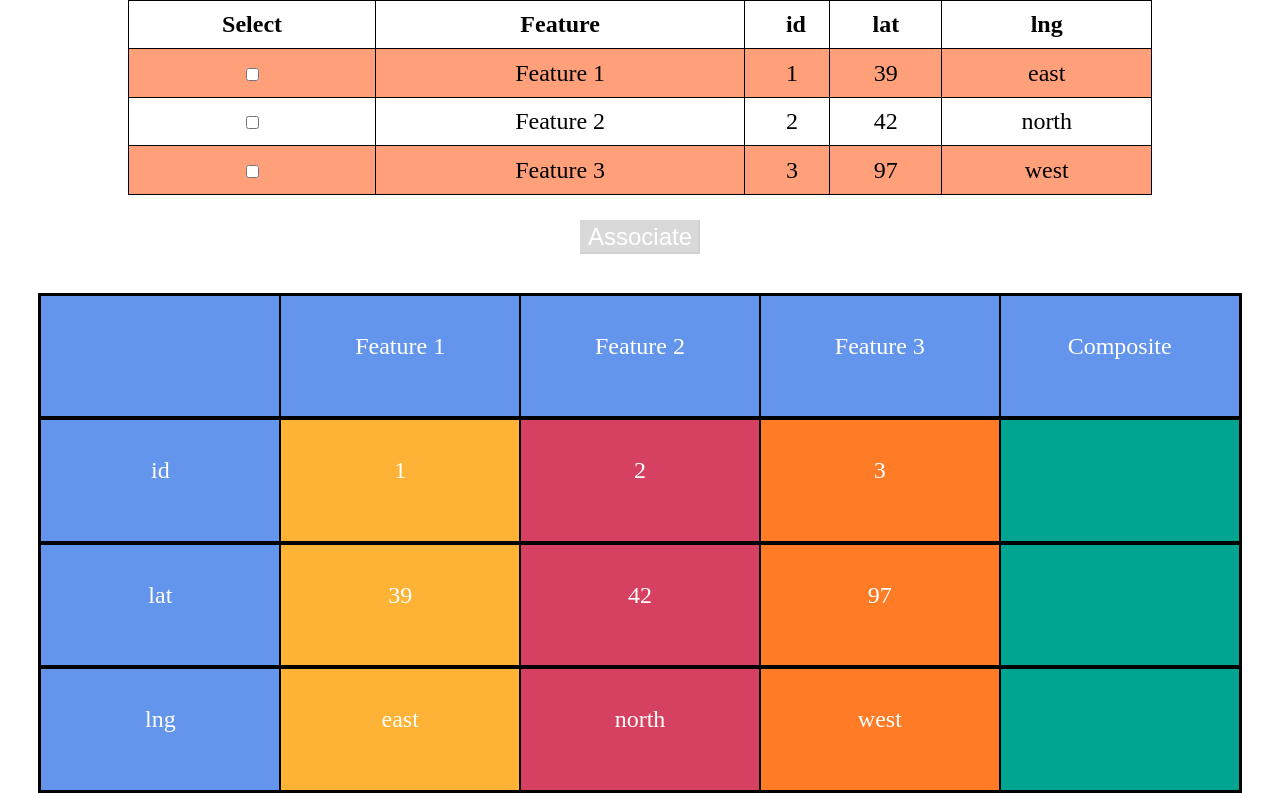
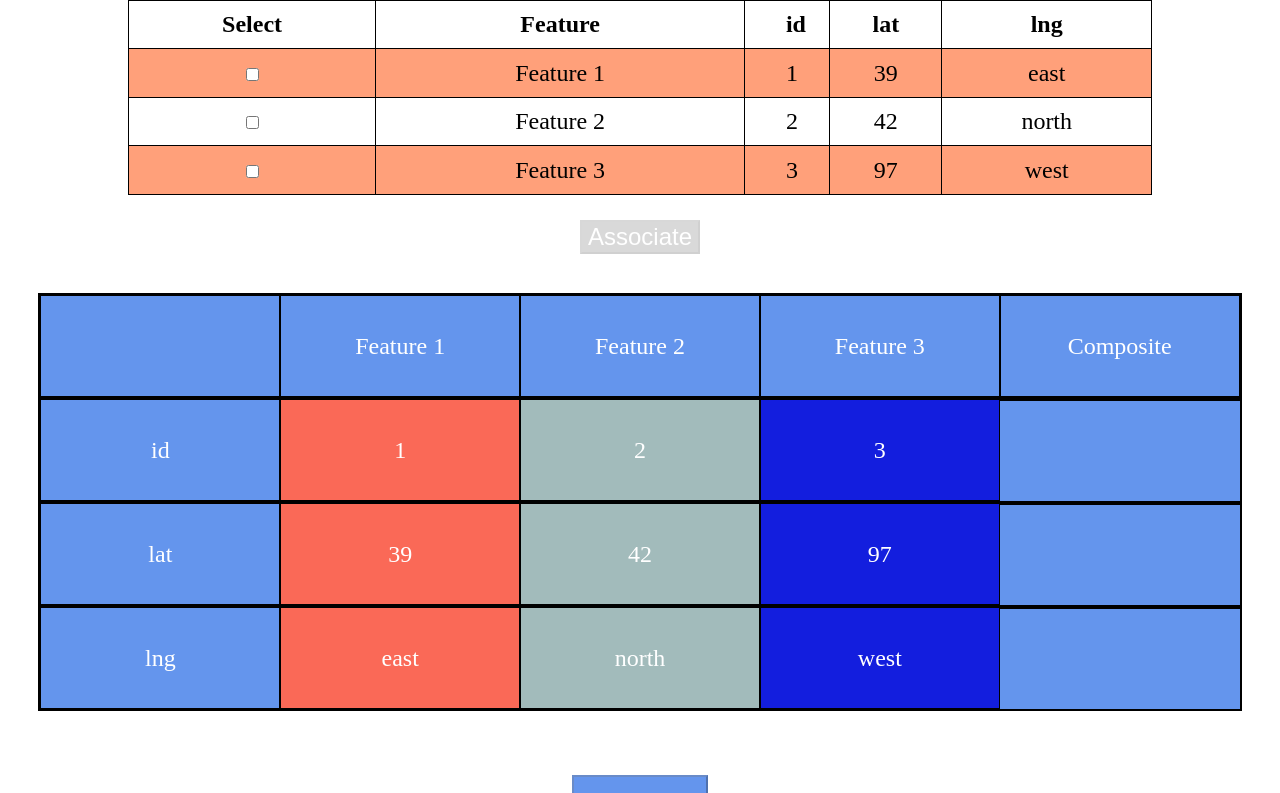
Before and after one commit to michaelohalloran/angular-fuse, an Angular app: page / in a window 1280 px wide. Shown: the top 793 px of the page. Built offline with nearby package versions, Linux system fonts and the light colour scheme.

Commit message:
add random color generator for background

```diff
--- a/src/app/composite/composite.component.css
+++ b/src/app/composite/composite.component.css
@@ -10,7 +10,7 @@
 .flex-container {
     display: flex;
     /* flex-wrap: wrap; */
-    height: 500px;
+    /* height: 500px; */
     margin: 3%;
     flex-direction: column;
     flex-basis: 19%;
@@ -28,7 +28,7 @@
     display: flex;
     border: 1px solid black;
     background-color: cornflowerblue;
-    height: 25%;
+    /* height: 25%; */
 }
 
 .flex-cell {
--- a/src/app/composite/fuser.service.ts
+++ b/src/app/composite/fuser.service.ts
@@ -8,9 +8,9 @@ import { Feature } from '../feature.model';
 export class FuserService {
 
   private features: Feature[] = [
-    {id: 1, lat: 39, lng: 'east', selected: false, bgColor:'#feb236',},
-    {id: 2, lat: 42, lng: 'north', selected: false, bgColor:'#d64161',},
-    {id: 3, lat: 97, lng: 'west', selected: false, bgColor:'#ff7b25',},
+    {id: 1, lat: 39, lng: 'east', selected: false},
+    {id: 2, lat: 42, lng: 'north', selected: false},
+    {id: 3, lat: 97, lng: 'west', selected: false},
   ];
 
   private keys: string[] = [];
@@ -19,8 +19,29 @@ export class FuserService {
   modalOpened = new Subject<boolean>();
   optionsChanged = new Subject<any[]>();
   private modalVals: Feature[] = [];
+  private colors: string[] = [];
 
-  constructor() { }
+
+  constructor() {
+    this.features = this.features.map(feature => {
+      //check colors array to be sure color hasn't been used yet
+      //push new color into colors array, delete old ones (when?)
+      //check that color's rgb (or hex) values are not too close/similar by setting some limits on closeness
+      feature.bgColor = this.generateRandomColor();
+      return feature;
+    })
+  }
+
+  // https://repl.it/@mike314151/HSL-Color-Generator?language=html&folderId=
+  generateRandomColor = () => {
+
+    let letters = '0123456789abcdef'.split('');
+    let color = '#';
+    for (let i = 0; i < 6; i++) {
+      color += letters[Math.floor(Math.random()*16)];
+    }
+    return color;
+  }
 
   getFeatures() {
     //slice, because features should not change (e.g., it's loaded from some external API call)
--- a/src/app/feature.model.ts
+++ b/src/app/feature.model.ts
@@ -1,3 +1,3 @@
 export class Feature {
-    constructor(public id: number, public lat: number, public lng: string, public selected: boolean, public bgColor: string) {}
+    constructor(public id: number, public lat: number, public lng: string, public selected: boolean, public bgColor?: string) {}
 }
```
